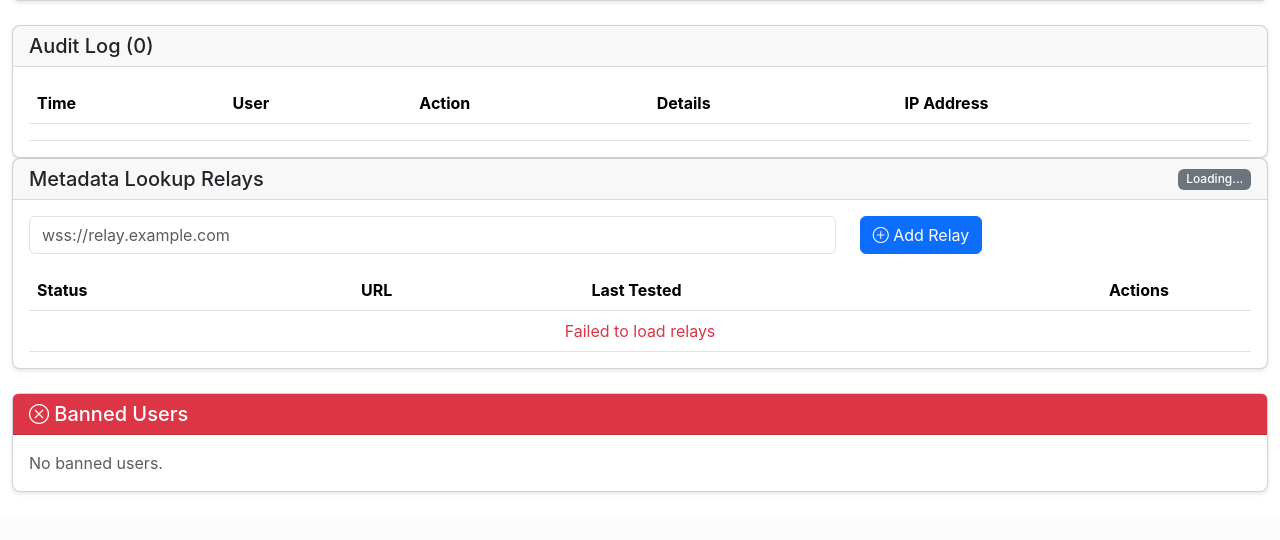
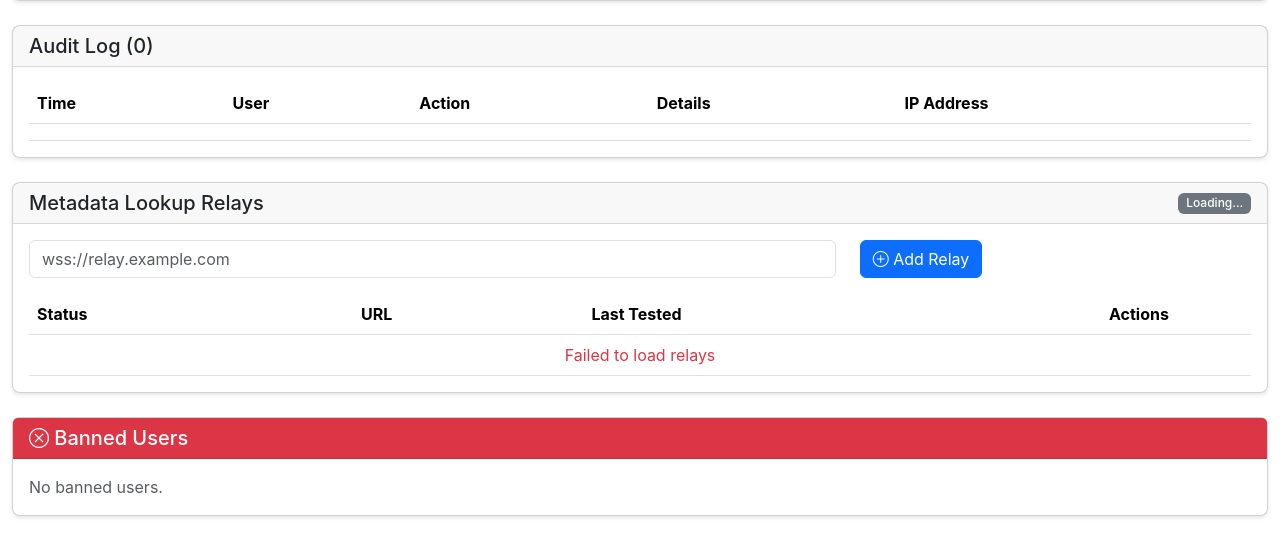
Before and after one commit to MartialM1nd/strfrygui, a Flask app: template templates/admin.html in a window 1280 px wide. Shown: the part 466-1006 px from the top of the page. Before the commit the page ends 959 px from the top, so only its background shows below. Run offline with Flask 3, Linux system fonts and the light colour scheme; the template is opened without the code that fills it: values that come from a table or form of the project are taken from there, others are empty.

Commit message:
Add margin-bottom to audit log card for consistent spacing

```diff
--- a/templates/admin.html
+++ b/templates/admin.html
@@ -110,7 +110,7 @@
     </div>
 </div>
 
-<div class="card">
+<div class="card mb-4">
     <div class="card-header d-flex justify-content-between align-items-center">
         <h5 class="mb-0">Audit Log ({{ audit_total|default(audit_logs|length) }})</h5>
     </div>
```
